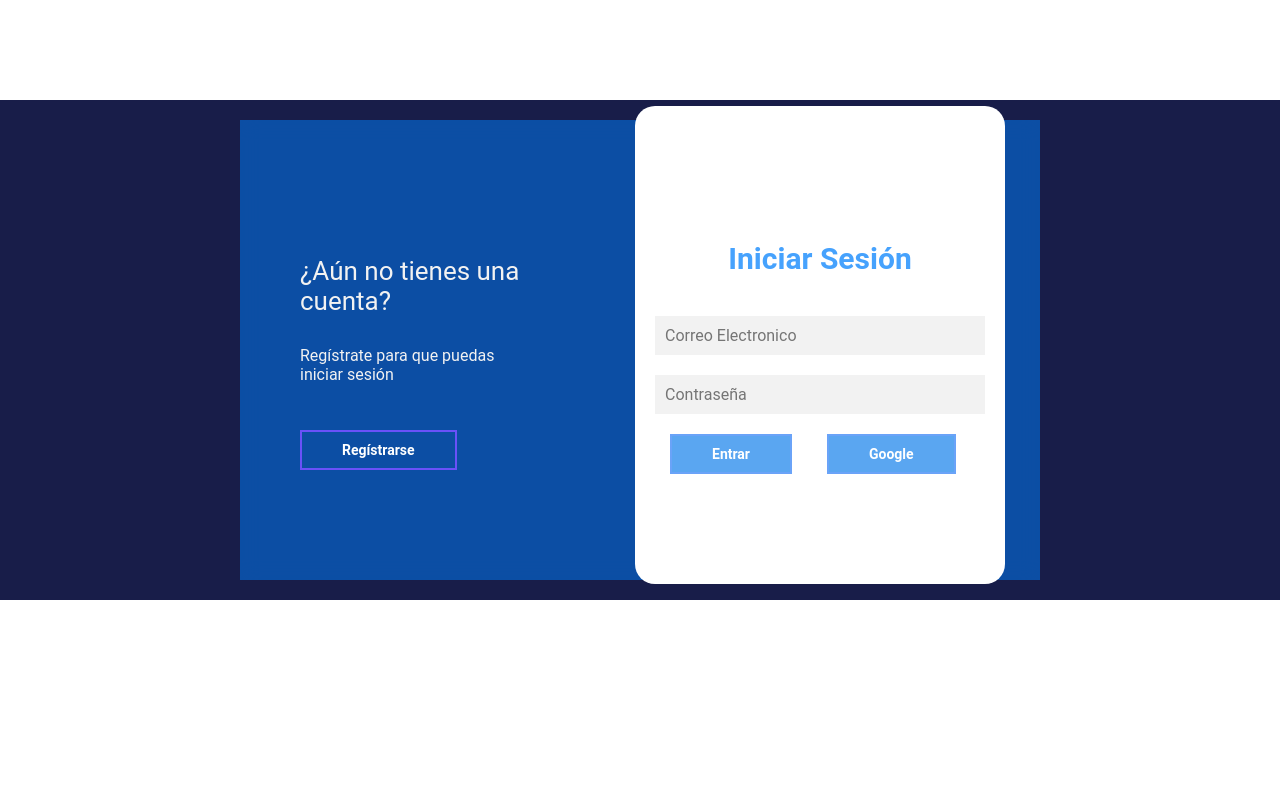
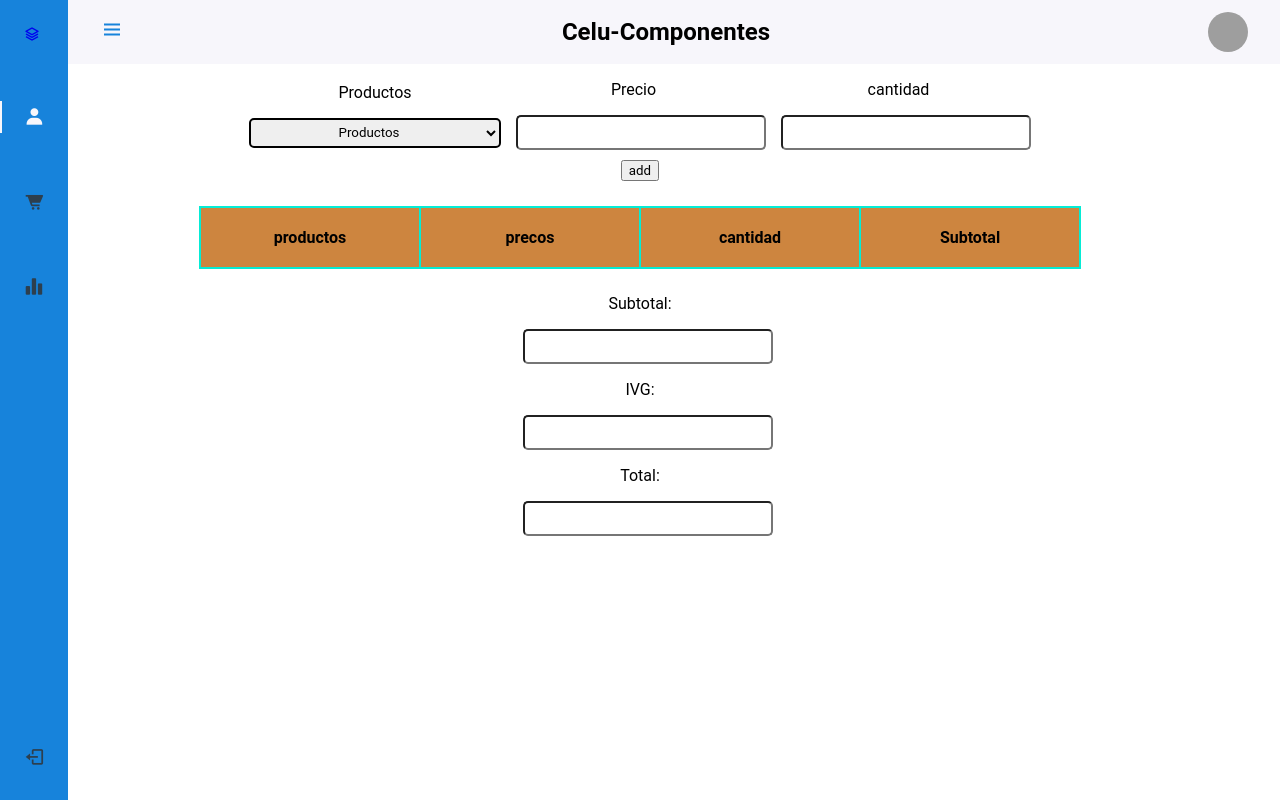
Before and after one commit to juanfed/night-developers, a React (Create React App) app: page /ventas in a window 1280 px wide. Built offline with nearby package versions, Linux system fonts and the light colour scheme; grey boxes are pictures that could not be loaded.

Commit message:
se agregaron la interfaz de ventas y los estilos de esta

```diff
--- a/src/App.jsx
+++ b/src/App.jsx
@@ -11,6 +11,7 @@ import {
 import Index from 'pages';
 import Login from 'pages/login';
 import Producto from 'pages/producto';
+import Ventas from 'pages/ventas';
 
 
 
@@ -28,6 +29,11 @@ function App() {
             <Producto />
           </Route>
 
+          <Route path='/ventas' exact>
+            <Ventas />
+          </Route>
+
+
           <Route path='/'>
             <Login />
           </Route>
--- a/src/components/Header.jsx
+++ b/src/components/Header.jsx
@@ -47,7 +47,7 @@ function Header(){
 
                         <a href="#" className="nav__link">
                             <i className='bx bxs-bar-chart-alt-2 nav__icon'></i>
-                            <span className="nav__name">Ventas</span>
+                            <Link to="/ventas"><span className="nav__name">Ventas</span></Link>
                         </a>
 
                     </div>
--- /dev/null
+++ b/src/pages/ventas.jsx
@@ -0,0 +1,75 @@
+import Header from "components/Header";
+import 'styles/ventas.css';
+
+function Ventas(){
+    return(
+        <div>
+            <Header />
+            <center>
+
+            <thead className="contenidoProducto">
+                <div id="div">
+                    <p>Productos</p>
+                    <select id = "productos" class= "caja">
+                        <option value="">Productos</option>
+                        <option value="laptos">Laptos</option>
+                        <option value="Tablec">Tablec</option>
+                    </select>
+                </div>
+
+                <div id= "div">
+                    <p>Precio</p>
+                    <input type= "text" id= "precio" class="caja"/>
+                </div>
+
+                <div id="div">
+                    <p>cantidad</p>
+                    <input type="text" id="cantidad" class="caja"/>
+                </div>
+            </thead>
+
+
+        <button type="button" name="name" id="buttom" onclick="agregar()" className="ventas-boton-agregar">add</button>
+        <table id="info">
+
+            <thead>
+
+            <tr>
+                <th>productos</th>
+                <th>precos</th>
+                <th>cantidad</th>
+                <th>Subtotal</th>
+
+            </tr>
+            </thead>
+        </table>
+
+        <div id="asd"><div>
+            <p>Subtotal:</p>
+            <input type= "text" id= "SubTotal" class="caja"/>
+            </div>
+            <div>
+                <p>IVG:</p>
+                <input type= "text" id= "IVG" class="caja"/>
+            </div>
+
+            <div>
+                <p>Total:</p>
+                <input type= "text" id= "Total" class="caja"/>
+
+            </div>
+
+    </div>
+    </center>
+    <script src="../components/scripts.js"></script>
+
+
+    </div>
+
+
+
+    )
+}
+
+
+export default Ventas;
--- a/src/styles/producto.css
+++ b/src/styles/producto.css
@@ -15,8 +15,8 @@ body{
     overflow: hidden;
 }
 
-th, td {padding: 30px;
-width: 120px;
+th, td {padding: 20px;
+width: 220px;
 color:black;
 
 }
@@ -41,7 +41,7 @@ margin-left: 15px;
  select.multi{
  text-align: center;
  border-radius: 5px;
- width:260px;
+ width: 252px;
  height: 30px;
  margin-bottom: 12px;
  border:solid 2px;
--- /dev/null
+++ b/src/styles/ventas.css
@@ -0,0 +1,64 @@
+/*Acá ira todo lo de ventas */
+table, th, td {
+    margin: 25px;
+    border:2px solid rgb(5, 236, 213);
+    border-collapse: collapse;
+    color:black;background-color:peru;
+    text-align: center;
+    }
+    body{
+        overflow-y: hidden; /*Modificar para el siguiente sprint*/
+    }
+    #contenido__producto{
+        height:100vh;
+        background-color:#ededed;
+        overflow: hidden;
+    }
+
+    th, td {padding: 20px;
+    width: 220px;
+    color:black;
+
+    }
+
+    input.caja{
+    text-align: center;
+    border-radius: 5px;
+    width:250px;
+    height: 35px;
+    margin-left: 15px;
+
+     }
+
+     input.datos{
+     text-align: center;
+     border-radius: 5px;
+     width:250px;
+     height: 30px;
+     margin-bottom: 12px;
+
+
+     }
+
+     select.caja{
+     text-align: center;
+     border-radius: 5px;
+     width: 252px;
+     height: 30px;
+     margin-bottom: 12px;
+     border:solid 2px;
+     display:inline-block;
+
+
+     }
+
+
+
+
+#div{
+    display:inline-block;
+}
+
+.ventas-boton-agregar{
+    display:inline;
+}
```
Also changed, not shown: src/components/scripts.js (added, +58 -0 lines).
